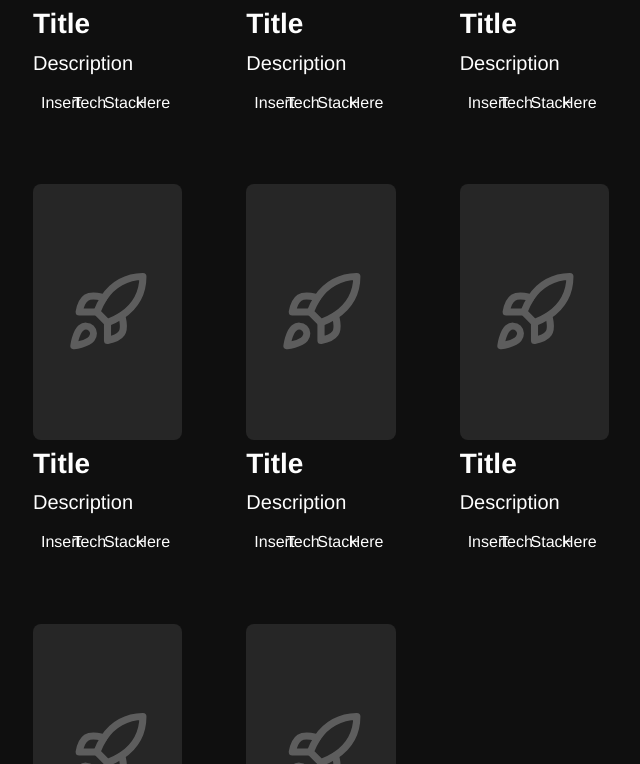
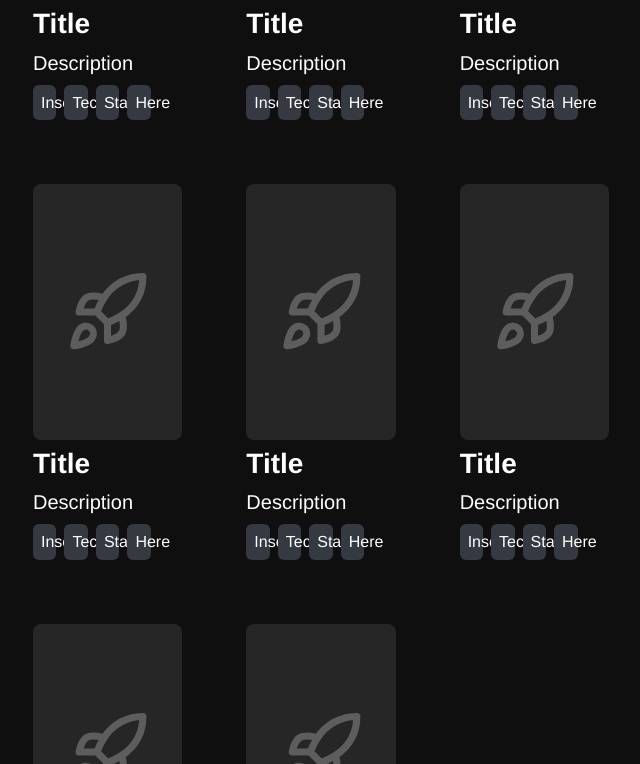
Before and after one commit to siliconvolley/portfolio-website, a Vue app: page / in a window 1280 px wide. Shown: the part 1396-2160 px from the top of the page, without its empty margins (319-959 px from the left). Built offline with nearby package versions, Linux system fonts and the light colour scheme.

Commit message:
added sans font

```diff
--- a/tailwind.config.js
+++ b/tailwind.config.js
@@ -2,7 +2,20 @@
 export default {
   content: ["./index.html", "./src/**/*.{vue,js,ts,jsx,tsx}"],
   theme: {
-    extend: {},
+    extend: {
+      colors: {
+        "dark-100": "var(--clr-dark-100)",
+        "dark-300": "var(--clr-dark-300)",
+        "dark-500": "var(--clr-dark-500)",
+        "light-100": "var(--clr-light-100)",
+        "light-300": "var(--clr-light-300)",
+        "primary-100": "var(--clr-primary-100)",
+        "primary-200": "var(--clr-primary-200)",
+      },
+    },
+    fontFamily: {
+      'sans': ['Helvetica', 'Inter']
+    },
   },
   plugins: [],
 };
```
